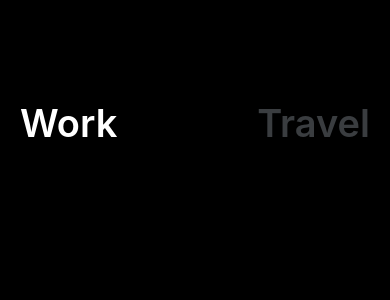
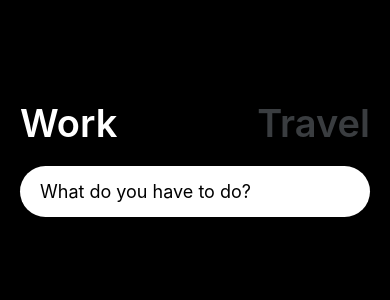
Before and after one commit to skskdmsdl/todoApp, a React Native app: screen / in a window 390 px wide. Shown: the top 300 px of the page. Built offline with nearby package versions, Linux system fonts and the light colour scheme.

Commit message:
work input과 travel input 구분값과 input value object에 추가(object 합치기)

```diff
--- a/App.js
+++ b/App.js
@@ -1,14 +1,33 @@
 import { StatusBar } from 'expo-status-bar';
 import React, { useState } from "react";
-import { StyleSheet, Text, View, TouchableOpacity } from 'react-native';
+import { StyleSheet, Text, View, TouchableOpacity, TextInput} from 'react-native';
 
 import { theme } from "./colors";
 
 export default function App() {
   const [working, setWorking] = useState(true);
+  const [text, setText] = useState("");
+  const [toDos, setToDos] = useState({});
 
   const travel = () => setWorking(false);
   const work = () => setWorking(true);
+  const onChangeText = (payload) => setText(payload);
+  const addToDo = async () => {
+    if (text === "") {
+      return;
+    }
+    // Object.assing 으로 Object 합치기
+    // const newToDos = Object.assign({}, toDos, {
+    //   [Date.now()]: { text, working },
+    // });
+    // ES6 Object 합치기
+    const newToDos = {
+      ...toDos,
+      [Date.now()]: { text, working },
+    };
+    setToDos(newToDos);
+    setText("");
+  };
 
   return (
     <View style={styles.container}>
@@ -31,6 +50,16 @@
           </Text>
         </TouchableOpacity>
       </View>
+      <TextInput
+          onSubmitEditing={addToDo}
+          onChangeText={onChangeText}
+          returnKeyType="done"
+          value={text}
+          placeholder={
+            working ? "What do you have to do?" : "Where do you want to go?"
+          }
+          style={styles.input}
+        />
     </View>
   );
 }
@@ -50,4 +79,12 @@
     fontSize: 38,
     fontWeight: "600",
   },
+  input: {
+    backgroundColor: "white",
+    paddingVertical: 15,
+    paddingHorizontal: 20,
+    borderRadius: 30,
+    marginVertical: 20,
+    fontSize: 18,
+  },
 });
```
